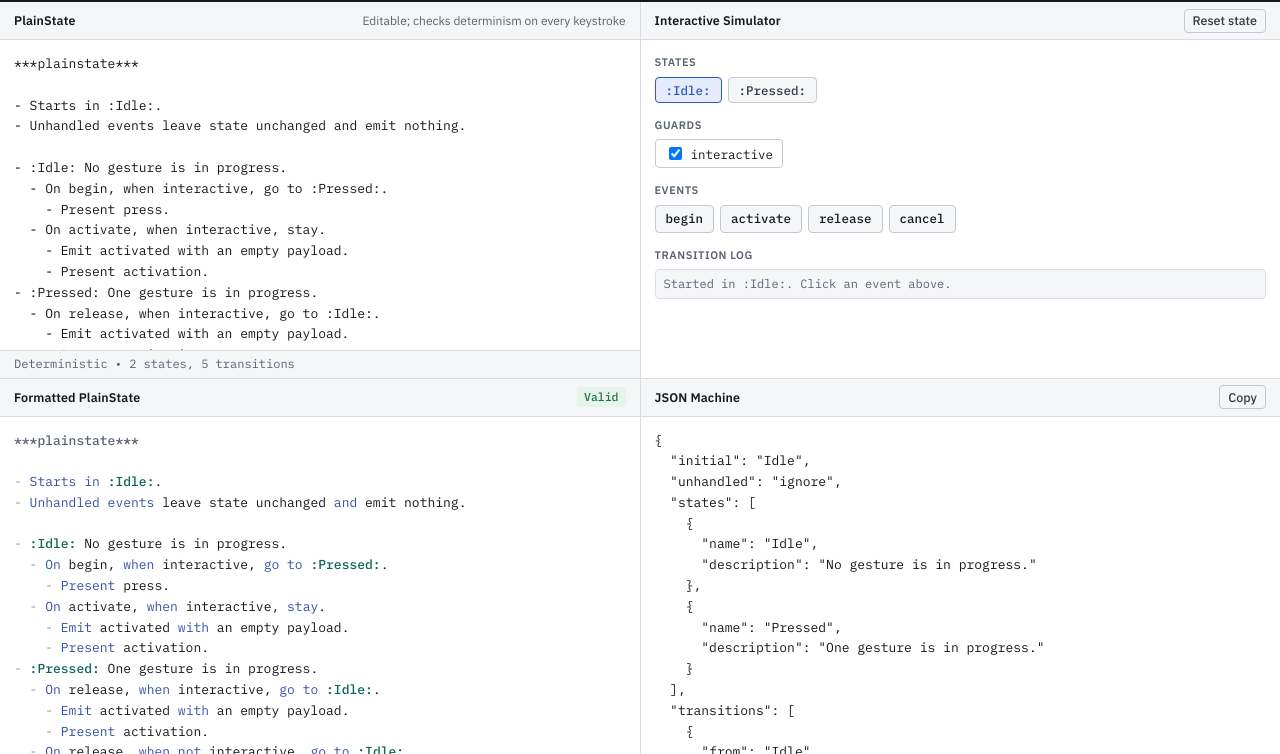
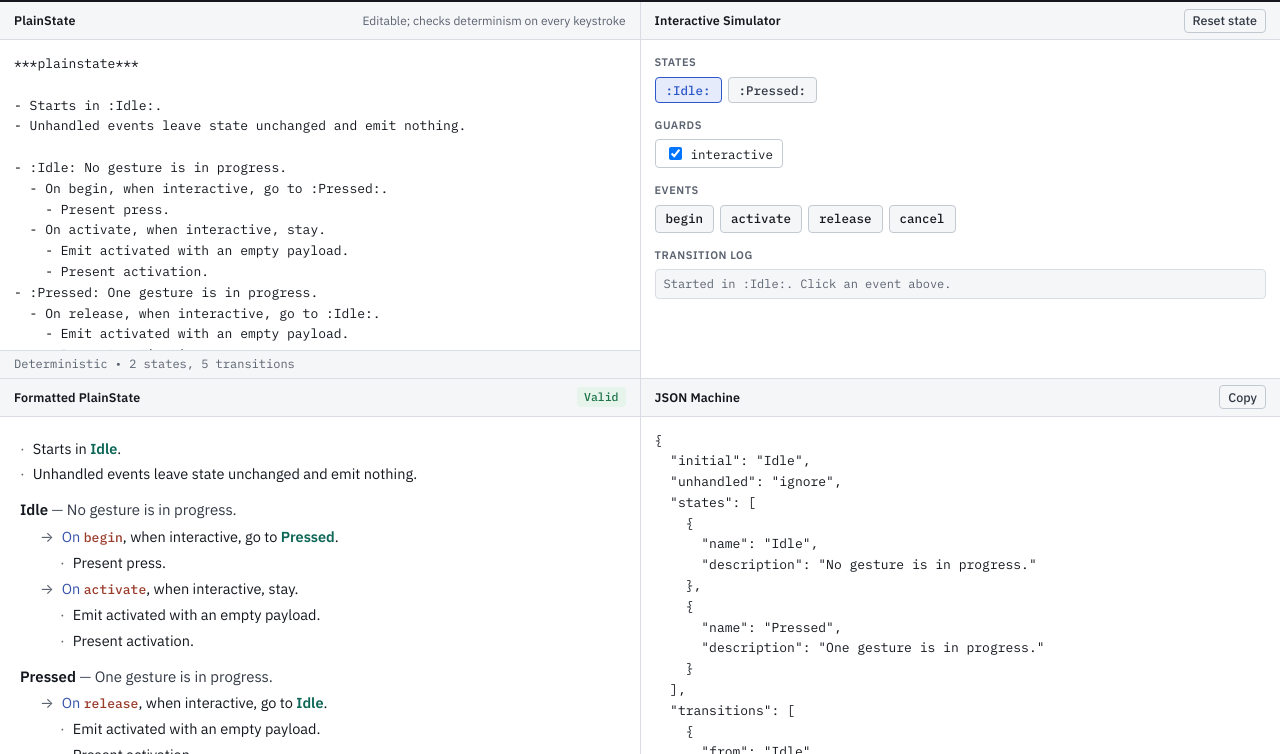
Before and after one commit to mrjf/PlainState, a website with bundled scripts: page demo/web/index.html in a window 1280 px wide. Shown: the part 46-800 px from the top of the page. Built offline with nearby package versions, Linux system fonts and the light colour scheme.

Commit message:
Render Formatted PlainState pane with PlainView reader view

```diff
--- a/demo/web/index.html
+++ b/demo/web/index.html
@@ -81,7 +81,7 @@
           <h2>Formatted PlainState</h2>
           <span class="badge ok" id="compile-badge">Valid</span>
         </header>
-        <pre class="view code reader" id="formatted-view"></pre>
+        <div class="view reader" id="formatted-view"></div>
       </section>
 
       <section class="pane" id="pane-json">
--- a/demo/web/main.ts
+++ b/demo/web/main.ts
@@ -69,7 +69,7 @@ const EXAMPLES: Record<string, string> = {
 };
 
 const plainInput = document.getElementById("plain-input") as HTMLTextAreaElement;
-const formattedView = document.getElementById("formatted-view") as HTMLPreElement;
+const formattedView = document.getElementById("formatted-view") as HTMLDivElement;
 const jsonView = document.getElementById("json-view") as HTMLPreElement;
 const exampleSelect = document.getElementById("example-select") as HTMLSelectElement;
 const statusEl = document.getElementById("status") as HTMLDivElement;
@@ -96,19 +96,42 @@ function escapeHtml(text: string): string {
   return text.replace(/&/g, "&amp;").replace(/</g, "&lt;").replace(/>/g, "&gt;");
 }
 
-function highlightPlainState(source: string): string {
-  return source
-    .split("\n")
-    .map((line) => {
-      if (line === "***plainstate***") {
-        return `<span class="t-header">${escapeHtml(line)}</span>`;
-      }
-      return escapeHtml(line)
-        .replace(/^(\s*- )/, '<span class="t-bullet">$1</span>')
-        .replace(/:([A-Za-z][A-Za-z0-9_-]*):/g, '<span class="t-concept">:$1:</span>')
-        .replace(/\b(Starts in|Unhandled events|On|when|not|and|go to|stay|Do|Emit|with|Request|Present)\b/g, '<span class="t-keyword">$1</span>');
-    })
-    .join("\n");
+function renderInline(text: string): string {
+  return escapeHtml(text).replace(
+    /:([A-Za-z][A-Za-z0-9_-]*):/g,
+    '<strong class="pv-ref">$1</strong>',
+  );
+}
+
+function renderReader(source: string): string {
+  const rows: string[] = [];
+  for (const line of source.split("\n")) {
+    if (line.trim() === "" || /^\*\*\*[^*]+\*\*\*$/.test(line.trim())) continue;
+    const indent = line.length - line.trimStart().length;
+    const depth = Math.floor(indent / 2);
+    if (!line.startsWith("- ", indent)) continue;
+    const body = line.slice(indent + 2);
+
+    const stateDecl = /^:([A-Za-z][A-Za-z0-9_-]*):(?:\s+(.*))?$/.exec(body);
+    if (stateDecl) {
+      const desc = stateDecl[2]?.trim()
+        ? `<span class="pv-sep"> — </span><span class="pv-desc">${renderInline(stateDecl[2].trim())}</span>`
+        : "";
+      rows.push(`<div class="pv-row pv-definition" style="--depth:${depth}"><strong class="pv-name">${escapeHtml(stateDecl[1]!)}</strong>${desc}</div>`);
+      continue;
+    }
+
+    const edge = /^(On\s+)([A-Za-z][A-Za-z0-9_-]*)(.*)$/.exec(body);
+    if (edge) {
+      rows.push(
+        `<div class="pv-row pv-edge" style="--depth:${depth}"><span class="pv-bullet">→</span><span class="pv-keyword">${escapeHtml(edge[1]!)}</span><span class="pv-event">${escapeHtml(edge[2]!)}</span>${renderInline(edge[3]!)}</div>`,
+      );
+      continue;
+    }
+
+    rows.push(`<div class="pv-row pv-directive" style="--depth:${depth}"><span class="pv-bullet">·</span>${renderInline(body)}</div>`);
+  }
+  return rows.join("");
 }
 
 function renderSimulator(): void {
@@ -198,7 +221,7 @@ function compile(): void {
     }
     currentMachine = machine;
 
-    formattedView.innerHTML = highlightPlainState(canonical);
+    formattedView.innerHTML = renderReader(canonical);
     jsonView.textContent = json + "\n";
 
     const warn = analysis.unreachableStates.length
--- a/demo/web/styles.css
+++ b/demo/web/styles.css
@@ -313,9 +313,18 @@ button.quiet:hover { color: var(--shell-ink); }
 }
 .trace-item.ignored { color: var(--muted); }
 
-.t-header { color: var(--t-header); font-weight: 500; }
-.t-bullet { color: var(--t-bullet); }
-.t-concept { color: var(--t-concept); font-weight: 500; }
-.t-keyword { color: var(--t-keyword); }
-.t-event { color: var(--t-event); font-weight: 500; }
-.t-desc { color: var(--t-desc); }
+.reader {
+  font: 14.5px/1.65 var(--sans);
+  white-space: normal;
+  padding: 18px 20px;
+}
+.pv-row { padding-left: calc(var(--depth, 0) * 20px); margin: 2px 0; }
+.pv-definition { margin-top: 12px; font-size: 15px; }
+.pv-definition:first-child { margin-top: 0; }
+.pv-name { color: var(--ink); font-weight: 600; }
+.pv-ref { color: var(--t-concept); font-weight: 600; }
+.pv-bullet { color: var(--muted); margin-right: 8px; }
+.pv-sep { color: var(--muted); }
+.pv-desc { color: var(--t-desc); }
+.pv-event { font-family: var(--mono); font-size: 13px; color: var(--t-event); font-weight: 500; }
+.pv-keyword { color: var(--t-keyword); }
```
